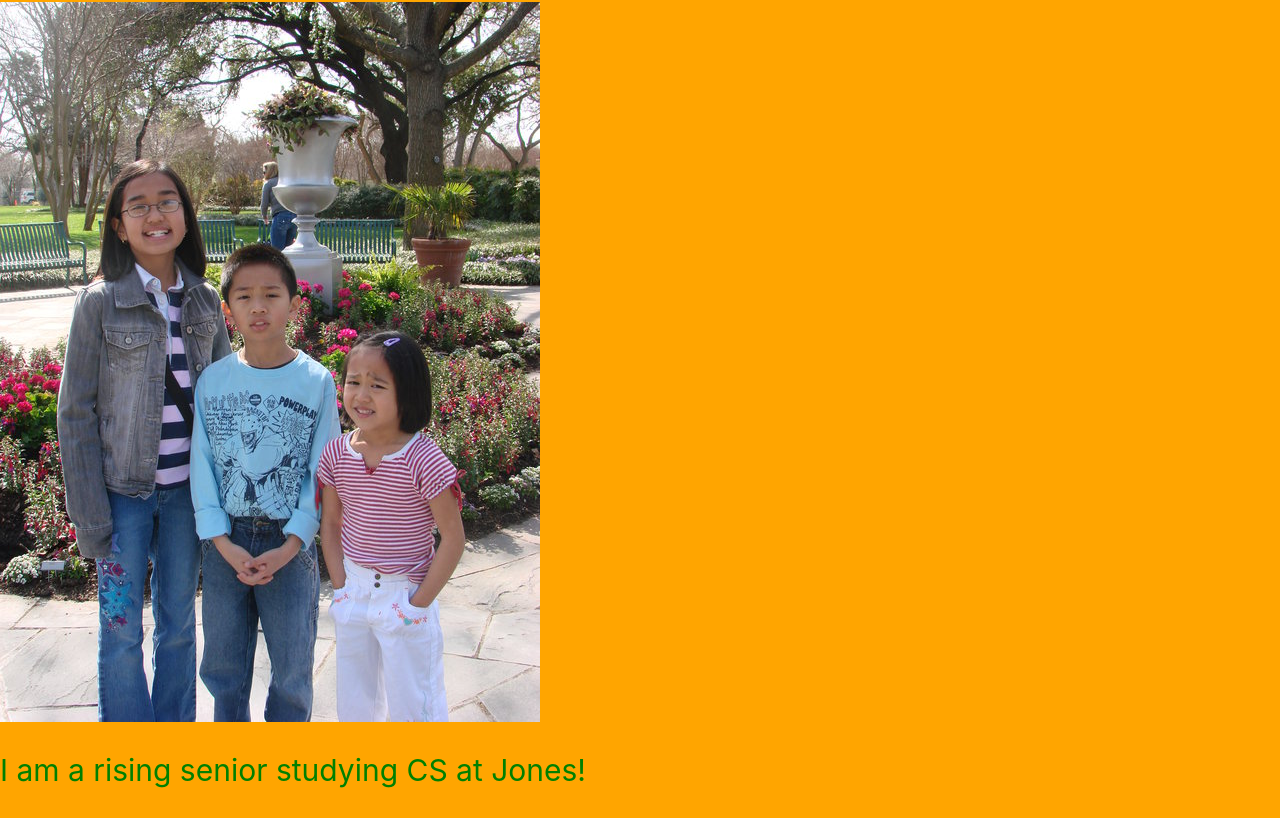
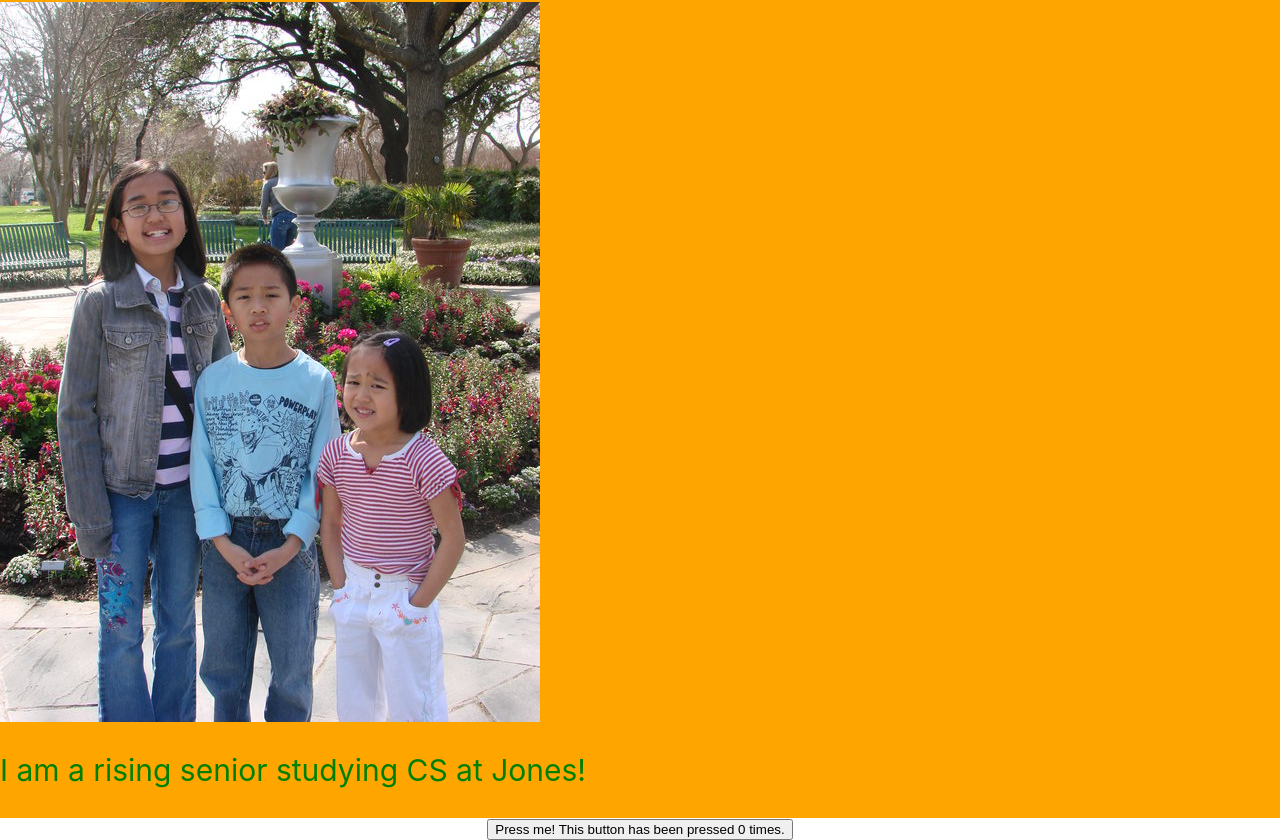
Before and after one commit to alexisnic01as/exercise-team-learning, a React (Create React App) app: page / in a window 1280 px wide. Shown: the part 950-1790 px from the top of the page. Before the commit the page ends 1768 px from the top, so only its background shows below. Built offline with nearby package versions, Linux system fonts and the light colour scheme.

Commit message:
added a counter

```diff
--- a/src/App.js
+++ b/src/App.js
@@ -1,6 +1,7 @@
 import exercise from './pictures/exercise.png'
 import alexis from './pictures/alexisPic.jpg'
 import './App.css';
+import { Counter } from './Counter.js';
 
 function App() {
   return (
@@ -32,6 +33,8 @@ function App() {
 
       {/* Add your intro below this comment! Feel free to style it however you like! */}
 
+      <Counter/>
+
     </div>
   );
 }
--- /dev/null
+++ b/src/Counter.js
@@ -0,0 +1,14 @@
+import { useState, useEffect } from "react";
+
+export const Counter = () => {
+    const [count, setCount] = useState(0);
+
+    const handlePress = () => {
+        setCount(count + 1);
+    }
+
+    return <button onClick={handlePress}>
+            Press me! This button has been pressed {count} times.
+        </button>
+
+};
```
